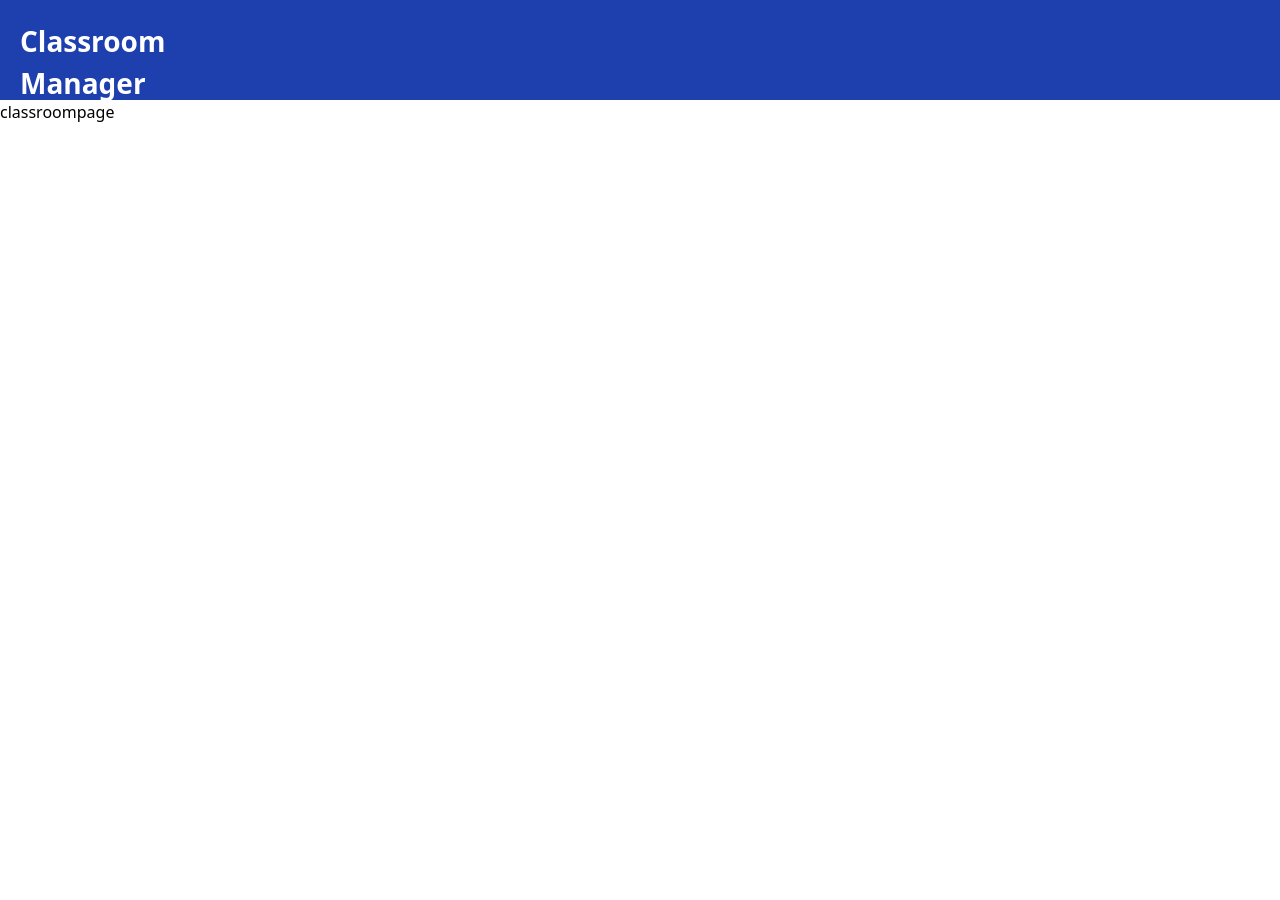
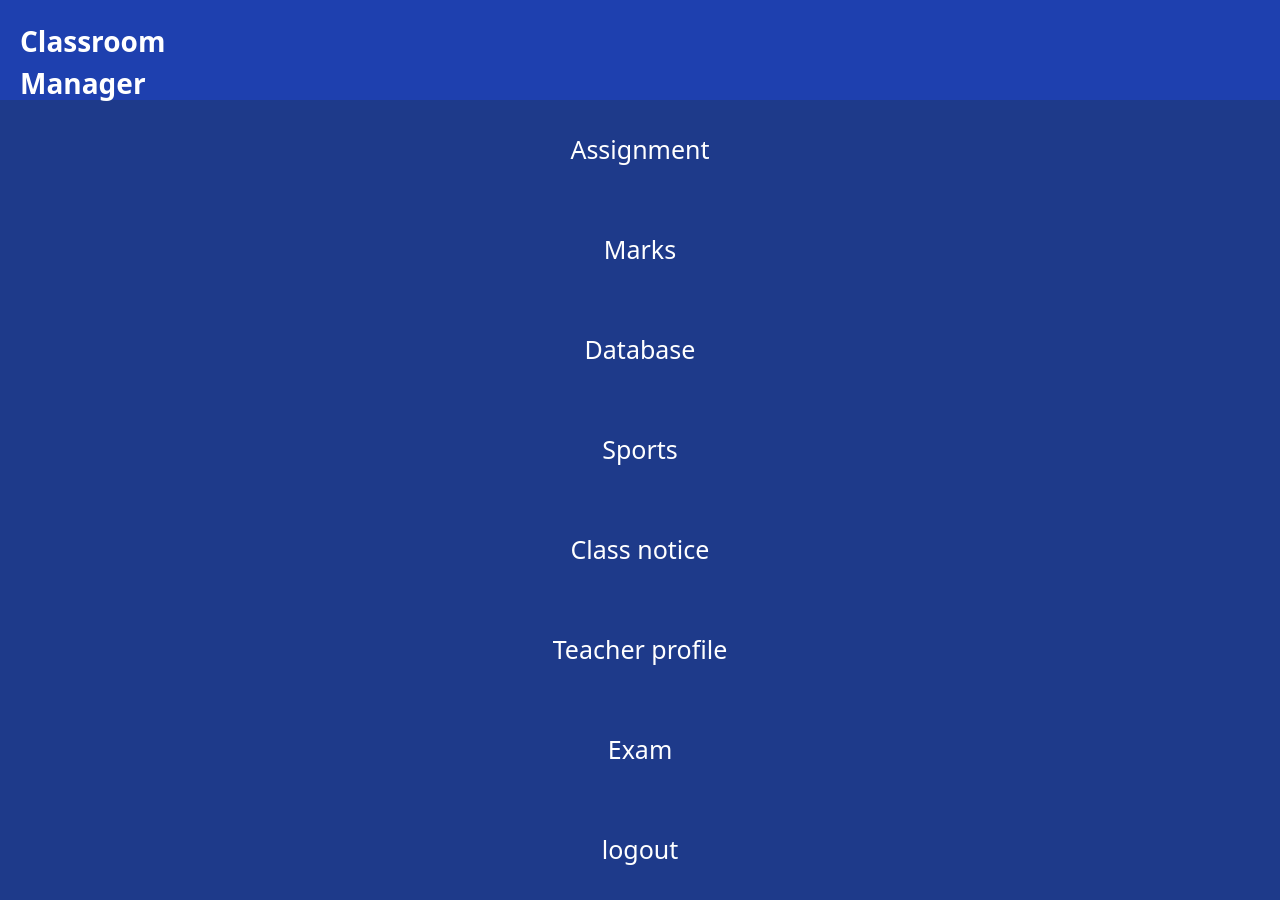
Before and after one commit to DHARUNDP5/Classroom-project, a React (Create React App) app in the folder project-classroom/: page / in a window 1280 px wide. Shown: the top 900 px of the page. Before the commit the page ends 800 px from the top, so only its background shows below. Built offline with nearby package versions, Linux system fonts and the light colour scheme.

Commit message:
classroom page style completed

```diff
--- a/project-classroom/src/Components/ClassroomPage/classroompage.js
+++ b/project-classroom/src/Components/ClassroomPage/classroompage.js
@@ -2,7 +2,19 @@ import React from 'react'
 
 const Classroompage=()=> {
   return (
-    <div>classroompage</div>
+    <div>
+        <div className='h-screen bg-blue-900 flex flex-col space-y-[50px] items-center justify-center text-center text-[25px] text-white'>
+            <button className='hover:bg-red-700 w-full h-[50px]'>Assignment</button>
+            <button className='hover:bg-red-700 w-full h-[50px]'>Marks</button>
+            <button className='hover:bg-red-700 w-full h-[50px]'>Database</button>
+            <button className='hover:bg-red-700 w-full h-[50px]'>Sports</button>
+            <button className='hover:bg-red-700 w-full h-[50px]'>Class notice</button>
+            <button className='hover:bg-red-700 w-full h-[50px]'>Teacher profile</button>
+            <button className='hover:bg-red-700 w-full h-[50px]'>Exam</button>
+            <button className='hover:bg-red-700 w-full h-[50px]'>logout</button>
+
+        </div>
+    </div>
   )
 }
 
```
